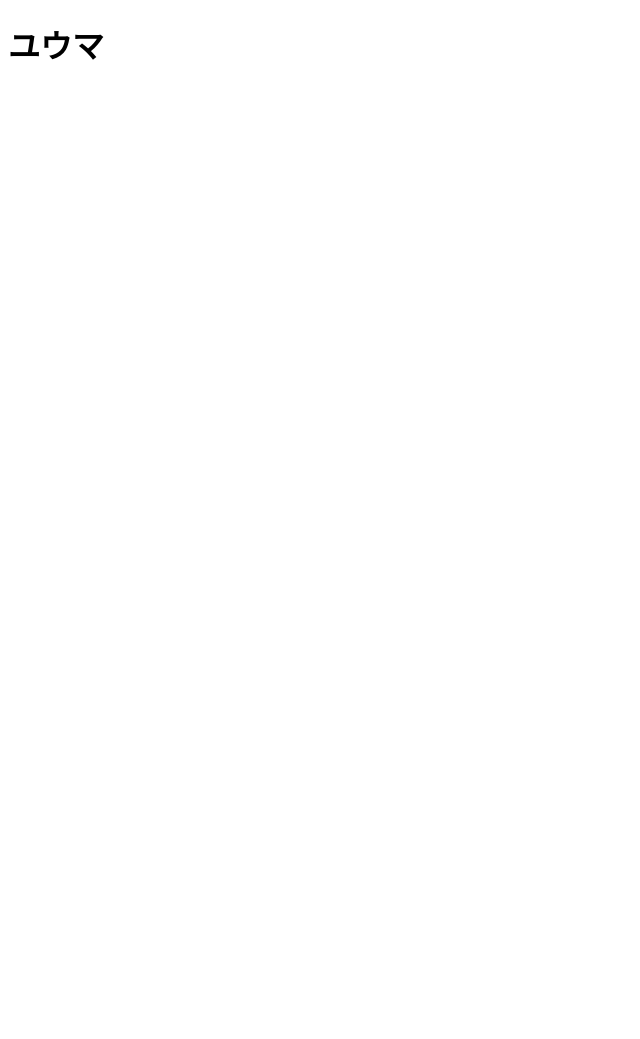
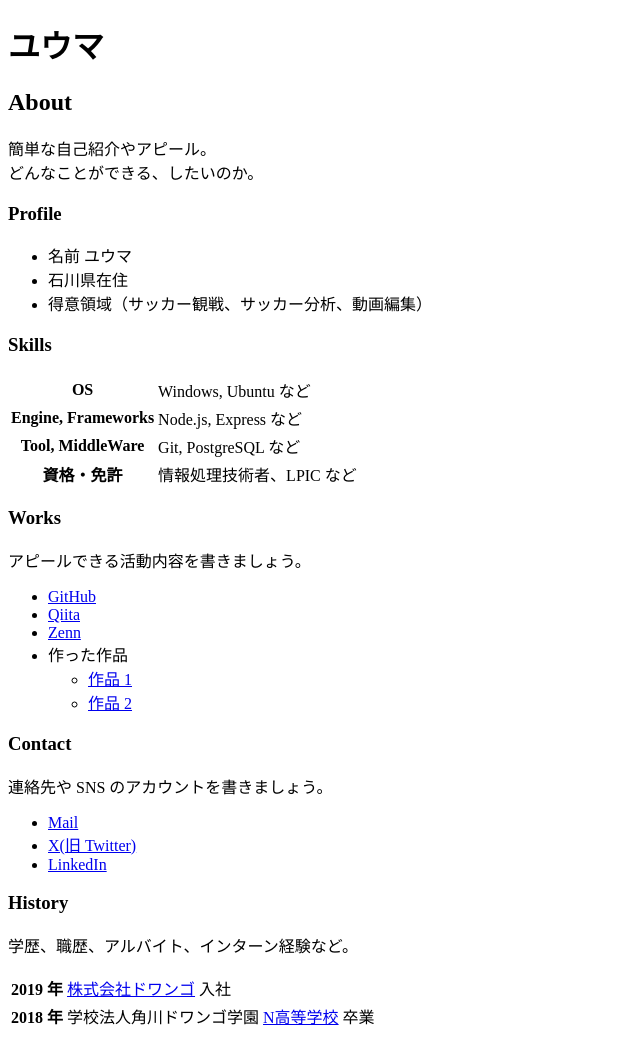
Before and after one commit to 261zs02911-boop/github.io, a plain HTML site: page index.html in a window 1280 px wide. Shown: the whole page, without its empty margins (0-640 px from the left). Before the commit the page ends 800 px from the top, so only its background shows below. Drawn offline with Linux system fonts and the light colour scheme.

Commit message:
Update index.html

```diff
--- a/index.html
+++ b/index.html
@@ -9,3 +9,72 @@
     <h1>ユウマ</h1>
   </body>
 </html>
+
+    <h2>About</h2>
+    <p>
+      簡単な自己紹介やアピール。<br>
+      どんなことができる、したいのか。
+    </p>
+
+    <h3>Profile</h3>
+    <ul>
+      <li>名前 ユウマ</li>
+      <li>石川県在住</li>
+      <li>得意領域（サッカー観戦、サッカー分析、動画編集）</li>
+    </ul>
+
+    <h3>Skills</h3>
+    <table>
+      <tr>
+        <th>OS</th>
+        <td>Windows, Ubuntu など</td>
+      </tr>
+      <tr>
+        <th>Engine, Frameworks</th>
+        <td>Node.js, Express など</td>
+      </tr>
+      <tr>
+        <th>Tool, MiddleWare</th>
+        <td>Git, PostgreSQL など</td>
+      </tr>
+      <tr>
+        <th>資格・免許</th>
+        <td>情報処理技術者、LPIC など</td>
+      </tr>
+    </table>
+
+    <h3>Works</h3>
+    <p>アピールできる活動内容を書きましょう。</p>
+    <ul>
+      <li><a href="https://github.com/">GitHub</a></li>
+      <li><a href="https://qiita.com/">Qiita</a></li>
+      <li><a href="https://zenn.dev/">Zenn</a></li>
+      <li>
+        作った作品
+        <ul>
+          <li><a href="https://example.com/">作品 1</a></li>
+          <li><a href="https://example.com/">作品 2</a></li>
+        </ul>
+      </li>
+    </ul>
+
+    <h3>Contact</h3>
+    <p>連絡先や SNS のアカウントを書きましょう。</p>
+    <ul>
+      <li><a href="mailto:name@example.com">Mail</a></li>
+      <li><a href="https://twitter.com/n_yobikou">X(旧 Twitter)</a></li>
+      <li><a href="https://www.linkedin.com/">LinkedIn</a></li>
+    </ul>
+
+    <h3>History</h3>
+    <p>学歴、職歴、アルバイト、インターン経験など。</p>
+    <table>
+      <tr>
+        <th>2019 年</th>
+        <td><a href="https://dwango.co.jp/">株式会社ドワンゴ</a> 入社</td>
+      </tr>
+      <tr>
+        <th>2018 年</th>
+        <td>学校法人角川ドワンゴ学園 <a href="https://nnn.ed.jp/">N高等学校</a> 卒業</td>
+      </tr>
+     </table>
```
